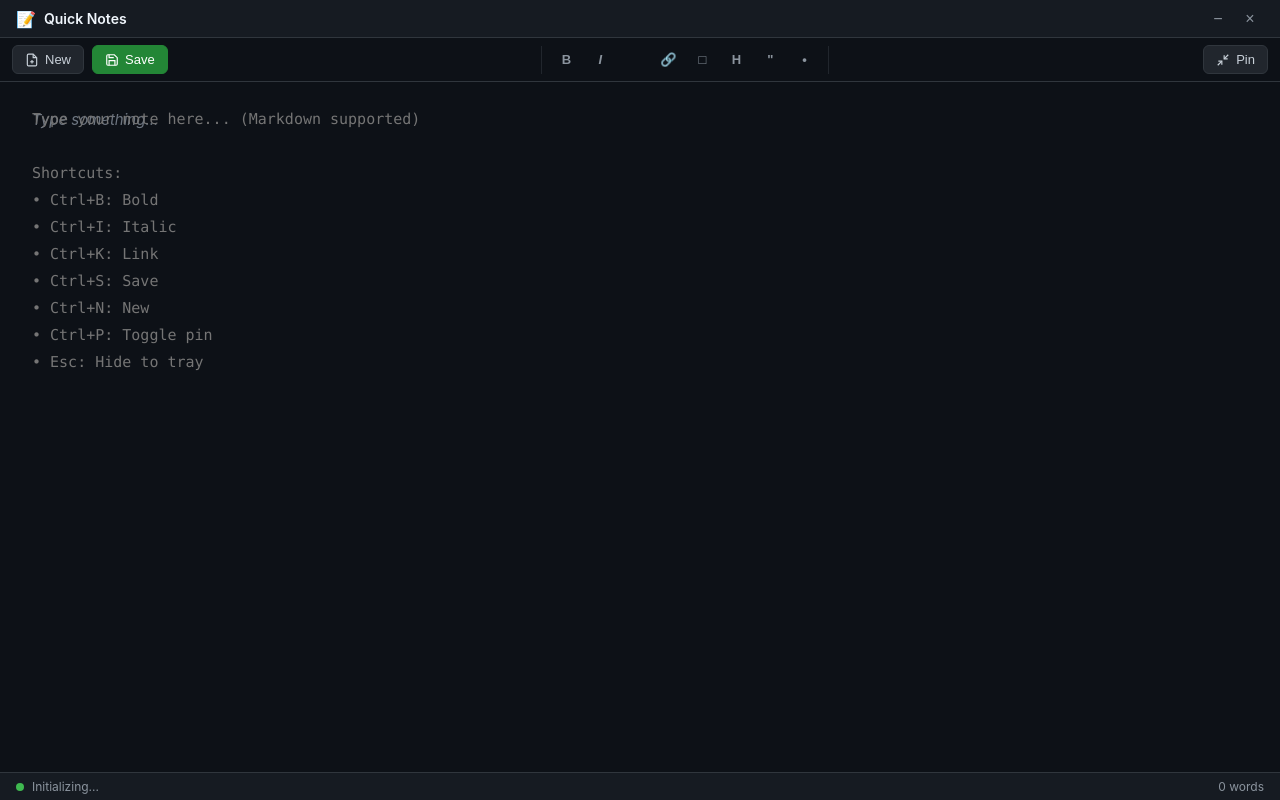
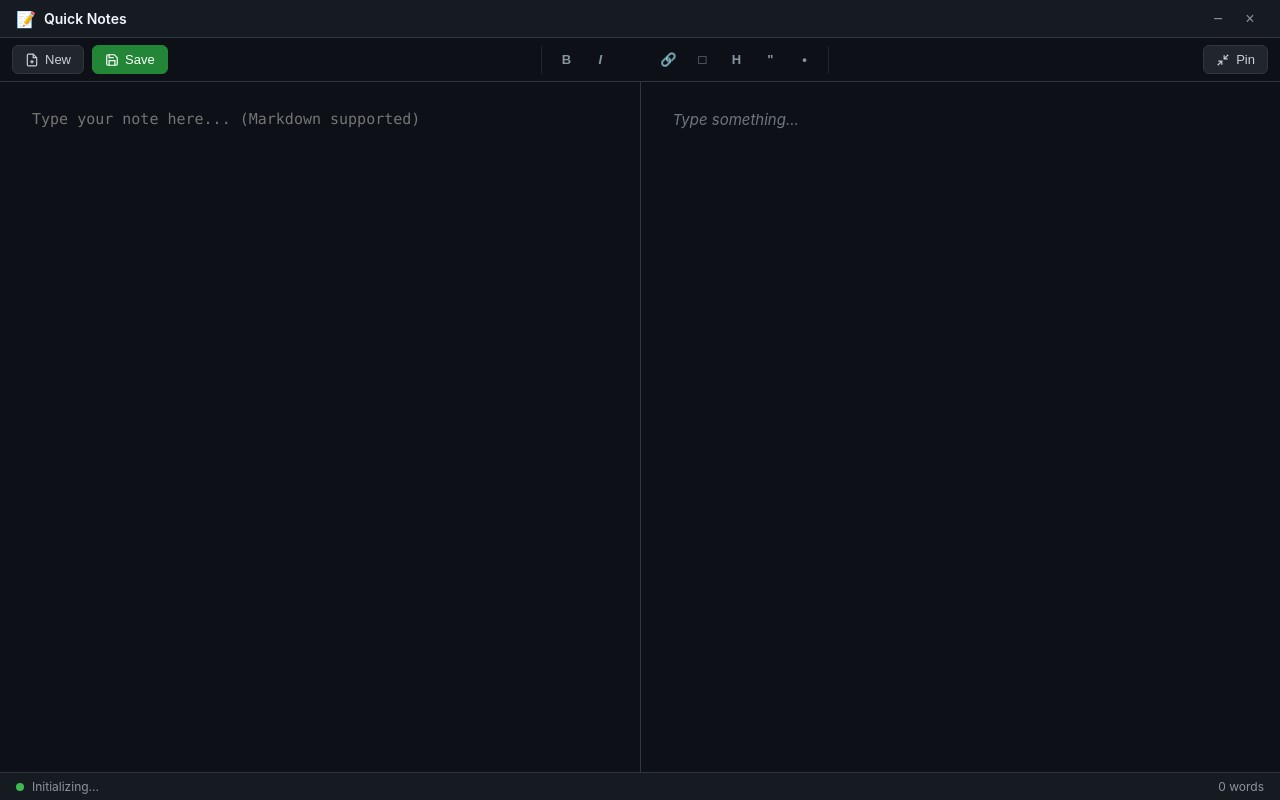
Before and after one commit to QQSHI13/quick-notes, a website: page src/index.html in a window 1280 px wide. Drawn offline with nearby package versions, Linux system fonts and the light colour scheme.

Commit message:
Fix cursor position mismatch - changed to split-pane layout
- Editor and preview now side-by-side instead of overlay

- Removed transparent textarea hack that caused cursor misalignment

- Simplified placeholder text to prevent overlap

- Updated toggle preview to switch between split/editor-only modes

```diff
--- a/src/index.html
+++ b/src/index.html
@@ -100,7 +100,7 @@
         <div class="editor-container">
           <textarea
             id="editor-input"
-            placeholder="Type your note here... (Markdown supported)&#10;&#10;Shortcuts:&#10;• Ctrl+B: Bold&#10;• Ctrl+I: Italic&#10;• Ctrl+K: Link&#10;• Ctrl+S: Save&#10;• Ctrl+N: New&#10;• Ctrl+P: Toggle pin&#10;• Esc: Hide to tray"
+            placeholder="Type your note here... (Markdown supported)"
             spellcheck="false"
             aria-label="Note editor"
           ></textarea>
--- a/src/main.js
+++ b/src/main.js
@@ -185,14 +185,8 @@ async function handleInput() {
 }
 
 function handleScroll() {
-  // Throttle scroll sync
-  if (scrollTimeout) {
-    clearTimeout(scrollTimeout);
-  }
-
-  scrollTimeout = setTimeout(() => {
-    editorPreview.scrollTop = editorInput.scrollTop;
-  }, 16); // ~60fps
+  // Scroll sync disabled - panes now scroll independently
+  // This provides better UX for split-pane layout
 }
 
 function handleKeyDown(e) {
@@ -560,13 +554,21 @@ async function updateAlwaysOnTopButton() {
 
 function togglePreview() {
   isPreviewVisible = !isPreviewVisible;
-  editorPreview.style.display = isPreviewVisible ? 'block' : 'none';
 
   if (isPreviewVisible) {
+    // Show both panes side by side
+    editorInput.style.width = '50%';
+    editorInput.style.display = 'block';
+    editorPreview.style.width = '50%';
+    editorPreview.style.display = 'block';
     updatePreview();
-    setTemporaryStatus('Preview on', 'normal', 1500);
+    setTemporaryStatus('Split view', 'normal', 1500);
   } else {
-    setTemporaryStatus('Preview off', 'normal', 1500);
+    // Show only editor
+    editorInput.style.width = '100%';
+    editorInput.style.display = 'block';
+    editorPreview.style.display = 'none';
+    setTemporaryStatus('Editor only', 'normal', 1500);
   }
 }
 
--- a/src/styles.css
+++ b/src/styles.css
@@ -250,26 +250,24 @@ html, body {
   background: var(--bg-canvas);
 }
 
-/* MarkText-style Editor */
+/* MarkText-style Editor - Split Pane Layout */
 .editor-container {
   flex: 1;
-  position: relative;
-  overflow: auto;
+  display: flex;
+  overflow: hidden;
   background: var(--bg-canvas);
 }
 
-/* The text input layer - invisible but functional */
+/* The text input layer - LEFT SIDE */
 #editor-input {
-  position: absolute;
-  top: 0;
-  left: 0;
-  width: 100%;
-  min-height: 100%;
+  flex: 1;
+  width: 50%;
+  height: 100%;
   padding: 24px 32px;
   border: none;
   outline: none;
-  background: transparent;
-  color: transparent;
+  background: var(--bg-canvas);
+  color: var(--text-primary);
   caret-color: var(--accent-blue);
   font-family: 'SF Mono', Monaco, 'Cascadia Code', 'Roboto Mono', Consolas, 'Courier New', monospace;
   font-size: 15px;
@@ -277,8 +275,8 @@ html, body {
   resize: none;
   white-space: pre-wrap;
   word-wrap: break-word;
-  z-index: 2;
-  overflow: hidden;
+  overflow-y: auto;
+  border-right: 1px solid var(--border-default);
 }
 
 #editor-input::selection {
@@ -294,16 +292,17 @@ html, body {
   outline-offset: -2px;
 }
 
-/* The rendered preview layer */
+/* The rendered preview layer - RIGHT SIDE */
 #editor-preview {
-  position: absolute;
-  top: 0;
-  left: 0;
-  width: 100%;
-  min-height: 100%;
+  flex: 1;
+  width: 50%;
+  height: 100%;
   padding: 24px 32px;
-  pointer-events: none;
-  z-index: 1;
+  overflow-y: auto;
+  background: var(--bg-canvas);
+  font-size: 15px;
+  line-height: 1.8;
+  color: var(--text-primary);
 }
 
 /* GitHub Markdown Styles */
```
